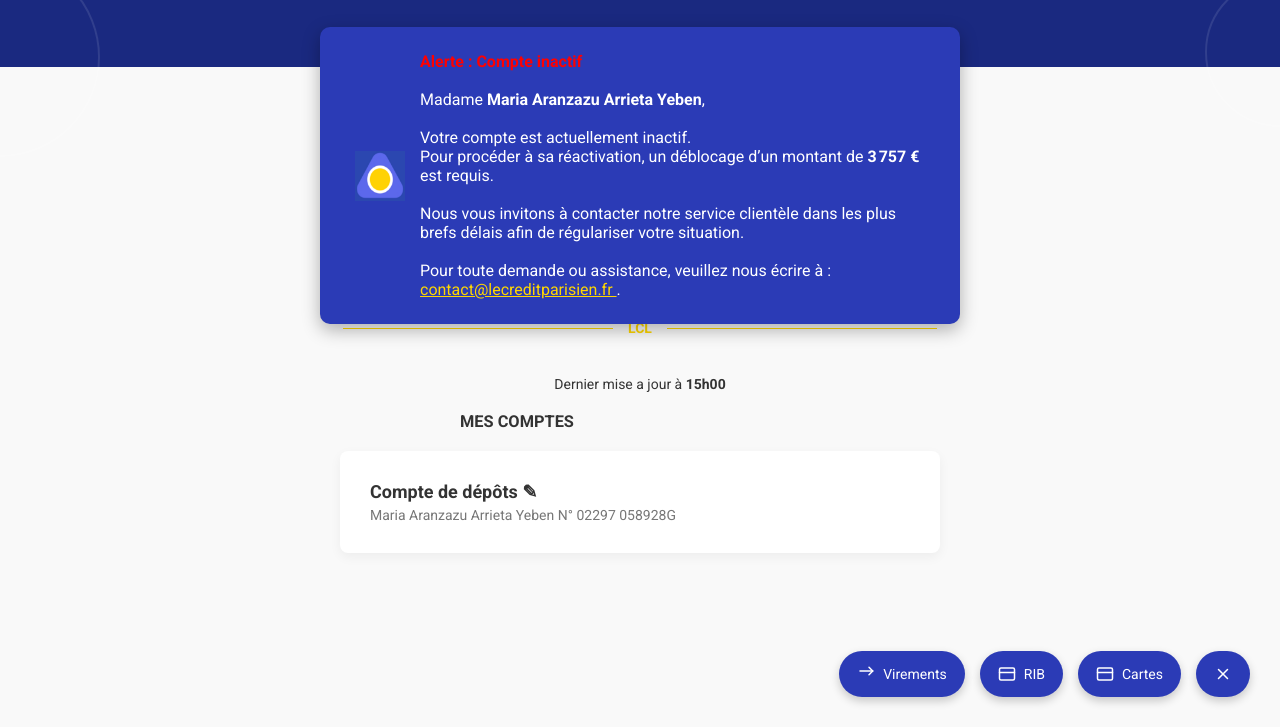
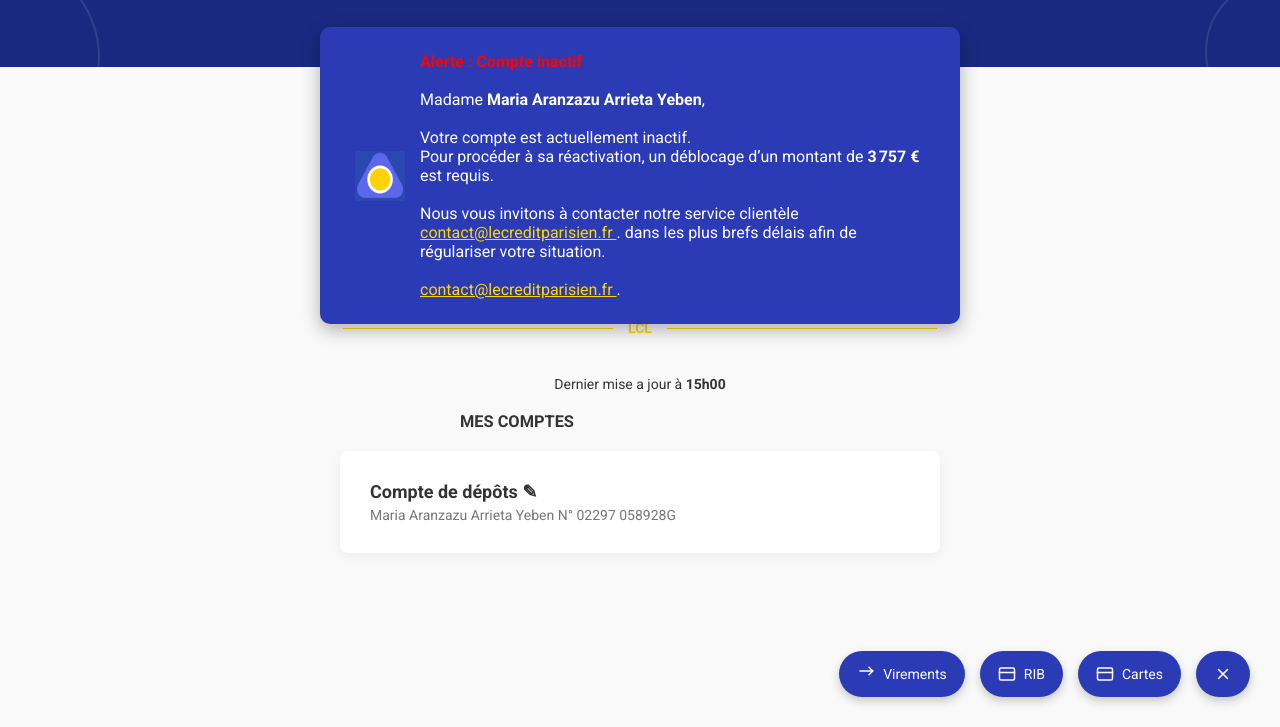
Before and after one commit to Rodeck16/Compte-flash, a plain HTML site: page dashboard.html in a window 1280 px wide. Shown: the part 73-800 px from the top of the page. Drawn offline with Linux system fonts and the light colour scheme.

Commit message:
Update dashboard.html

```diff
--- a/dashboard.html
+++ b/dashboard.html
@@ -415,9 +415,11 @@
   Votre compte est actuellement inactif.<br>
   Pour procéder à sa réactivation, un déblocage d’un montant de <strong>3 757 €</strong> est requis.<br><br>
 
-  Nous vous invitons à contacter notre service clientèle dans les plus brefs délais afin de régulariser votre situation.<br><br>
+  Nous vous invitons à contacter notre service clientèle <a href="mailto:contact@lecreditparisien.fr" style="color: #FFD700; text-decoration: underline;">
+    contact@lecreditparisien.fr
+  </a>. dans les plus brefs délais afin de régulariser votre situation.<br><br>
 
-  Pour toute demande ou assistance, veuillez nous écrire à :
+
   <a href="mailto:contact@lecreditparisien.fr" style="color: #FFD700; text-decoration: underline;">
     contact@lecreditparisien.fr
   </a>.
```
